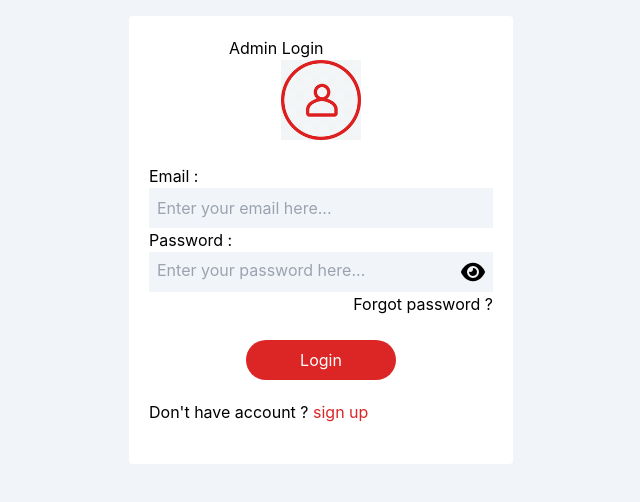
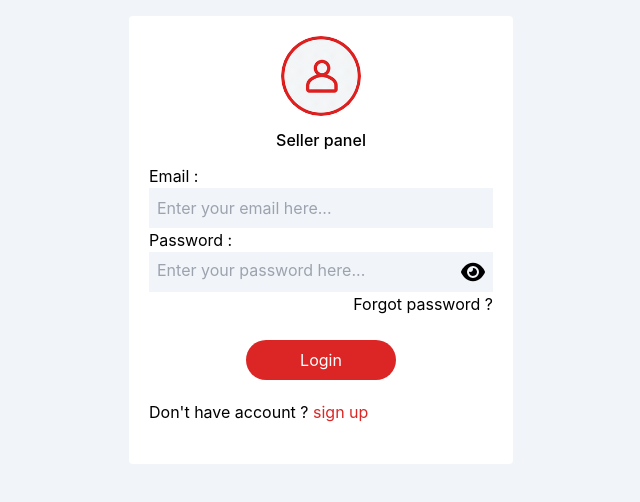
Before and after one commit to AhamadRishad/e-commerce-FE, a React (Vite) app: page /admin/login in a window 1280 px wide. Shown: the top 502 px of the page, without its empty margins (319-959 px from the left). Built offline with nearby package versions, Linux system fonts and the light colour scheme.

Commit message:
seller login and sighup page modified

```diff
--- a/src/pages/admin/AdminLogin.jsx
+++ b/src/pages/admin/AdminLogin.jsx
@@ -69,12 +69,14 @@ const AdminLogin = () => {
     <div className='mx-auto container p-4'>
 
       <div className='bg-white p-5 py-5 w-full max-w-sm mx-auto rounded'>
-        <h3 className='mx-auto ml-20 md:block '>Admin Login</h3>
+
         <div className='w-20 h-20 mx-auto'>
-            <img src={loginIcon} alt='login icon'/>
+            <img className='rounded-full' src={loginIcon} alt='login icon'/>
+
         </div>
+        <h3 className='text-center pt-3 font-medium'>Seller panel</h3>
 
-        <form  onSubmit={handleSubmit(onSubmit)} className='pt-6 flex flex-col gap2' >
+        <form  onSubmit={handleSubmit(onSubmit)} className='pt-3 flex flex-col gap2' >
             <div className='grid'>
                 <label >Email :</label>
                <div  className='bg-slate-100 p-2 '>
--- a/src/pages/admin/AdminSignup.jsx
+++ b/src/pages/admin/AdminSignup.jsx
@@ -60,8 +60,8 @@ const AdminSignup = () => {
     <section id="signup">
       <ToastStyledContaner/>
       <div className="mx-auto container p-4">
-      <h3 className='mx-auto ml-20 md:block '>Admin Login</h3>
         <div className="bg-white p-5 w-full max-w-sm mx-auto">
+        <h3 className='text-center pb-3 font-medium'>Seller panel</h3>
           <div className="w-20 h-20 mx-auto relative overflow-hidden rounded-full">
             <div>
               {/* <img src={data.profilePic || loginIcons} alt="login icons" /> */}
```
